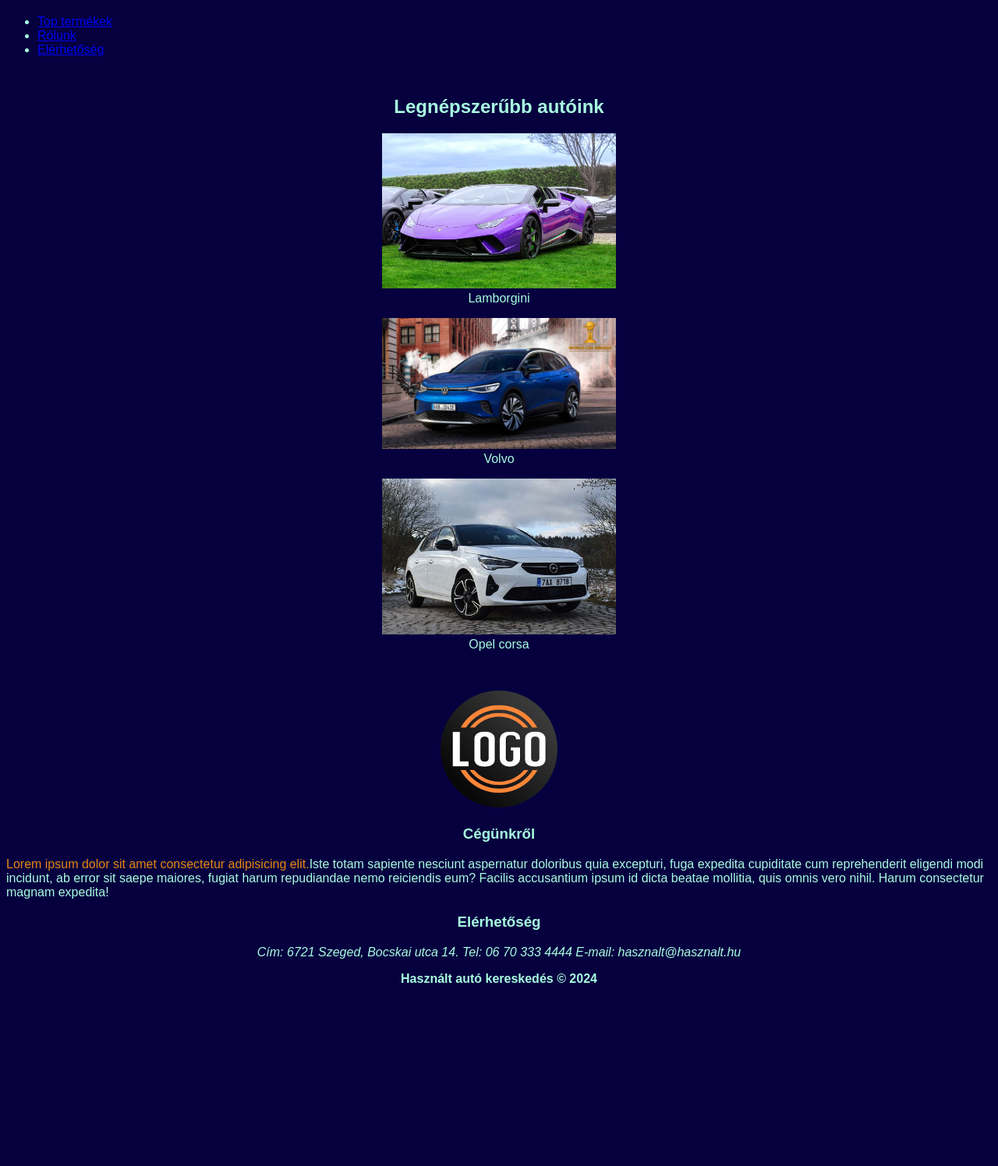
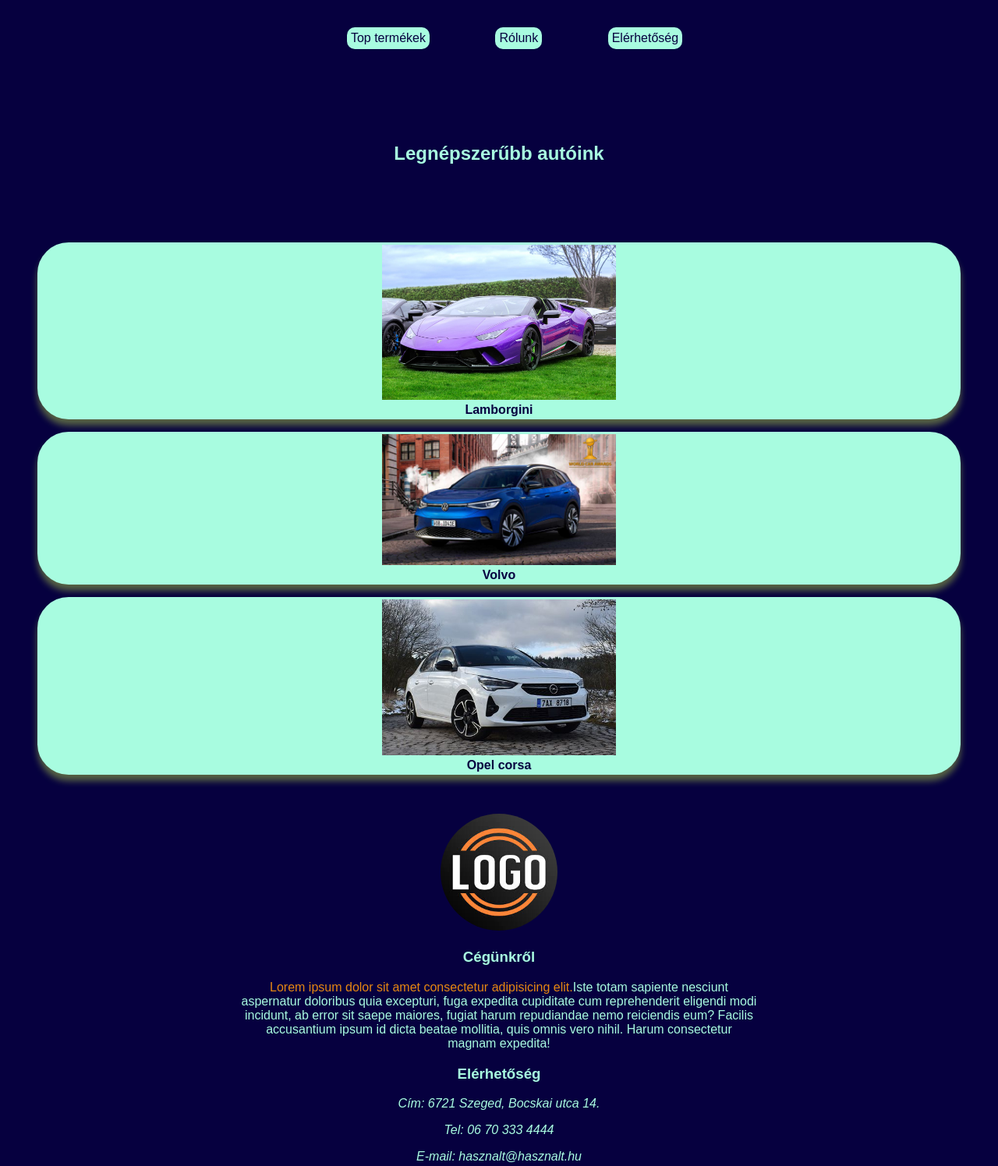
Before and after one commit to M3morui/html, a plain HTML site: page autó/index.html in a window 1280 px wide. Shown: the part 61-1557 px from the top of the page at 78% size. Before the commit the page ends 1342 px from the top, so only its background shows below. Drawn offline with Linux system fonts and the light colour scheme; a web font is replaced by a local one.

Commit message:
Add files via upload

```diff
--- a/autó/index.html
+++ b/autó/index.html
@@ -17,7 +17,7 @@
         </ul>
     </nav>
     <section class="popular" id="popular">
-        <h2>Legnépszerűbb autóink</h2>
+        <h2 class="cimpopular">Legnépszerűbb autóink</h2>
         <figure class="kepek">
             <img style="width: 300px;" src="lambi.jpg" alt="">
             <figcaption>
@@ -38,20 +38,21 @@
         </figure>
     </section>
 
-    <section id="about">
+    <section class="about" id="about">
         <section class="logo">
             <img class="imglogo" src="logo.jpg" alt="auto" title="auto">
         </section>
+
         <h3>Cégünkről</h3>
-        <p> <span>Lorem ipsum dolor sit amet consectetur adipisicing elit.</span>Iste totam sapiente nesciunt aspernatur doloribus quia excepturi, fuga expedita cupiditate cum reprehenderit eligendi modi incidunt, ab error sit saepe maiores, fugiat harum repudiandae nemo reiciendis eum? Facilis accusantium ipsum id dicta beatae mollitia, quis omnis vero nihil. Harum consectetur magnam expedita!</p>
+        <p class="abouttext"> <span>Lorem ipsum dolor sit amet consectetur adipisicing elit.</span>Iste totam sapiente nesciunt aspernatur doloribus quia excepturi, fuga expedita cupiditate cum reprehenderit eligendi modi incidunt, ab error sit saepe maiores, fugiat harum repudiandae nemo reiciendis eum? Facilis accusantium ipsum id dicta beatae mollitia, quis omnis vero nihil. Harum consectetur magnam expedita!</p>
     </section>
 
     <section id="contact">
         <h3>Elérhetőség</h3>
         <address>
-            Cím: 6721 Szeged, Bocskai utca 14.
-            Tel: 06 70 333 4444
-            E-mail: hasznalt@hasznalt.hu
+            <pre>Cím: 6721 Szeged, Bocskai utca 14.</pre>
+            <pre>Tel: 06 70 333 4444</pre>
+            <pre>E-mail: hasznalt@hasznalt.hu</pre>
         </address>
     </section>
 
--- a/autó/style.css
+++ b/autó/style.css
@@ -20,6 +20,19 @@
 
 .kepek{
     text-align: center;
+    background-color: rgb(168, 252, 224);
+    color: rgb(6, 0, 63);
+    border: 3px solid rgb(168, 252, 224);
+    border-radius: 40px;
+    box-shadow: 0 8px 8px 0 rgba(212, 250, 75, 0.395);
+}
+
+.kepek:hover{
+    box-shadow: 0 10px 16px 0 rgba(255, 61, 61, 0.488);
+}
+
+figcaption{
+    font-weight: bold;
 }
 
 .logo{
@@ -40,4 +53,44 @@
 footer{
     text-align: center;
     font-weight: bold;
+    background-color: black;
+    padding: 1px;
+    border-radius: 15px;
 }
+
+nav{
+    overflow: hidden;
+    text-align: center;
+}
+
+nav a{
+    float: left;
+    text-decoration: none;
+    background-color: rgb(168, 252, 224);
+    padding: 5px;
+    color: rgb(6, 0, 63);
+    border-radius: 10px;
+}
+
+nav a:hover{
+    background-color: rgb(0, 0, 0);
+    color: rgb(168, 252, 224);
+}
+
+ul{
+    list-style: none;
+}
+
+li{
+    display: inline-block;
+    margin: 0 40px;
+}
+
+.cimpopular{
+    margin: 100px;
+}
+
+.about{
+    text-align: center;
+    margin: 0 300px 0 300px;
+}
```
